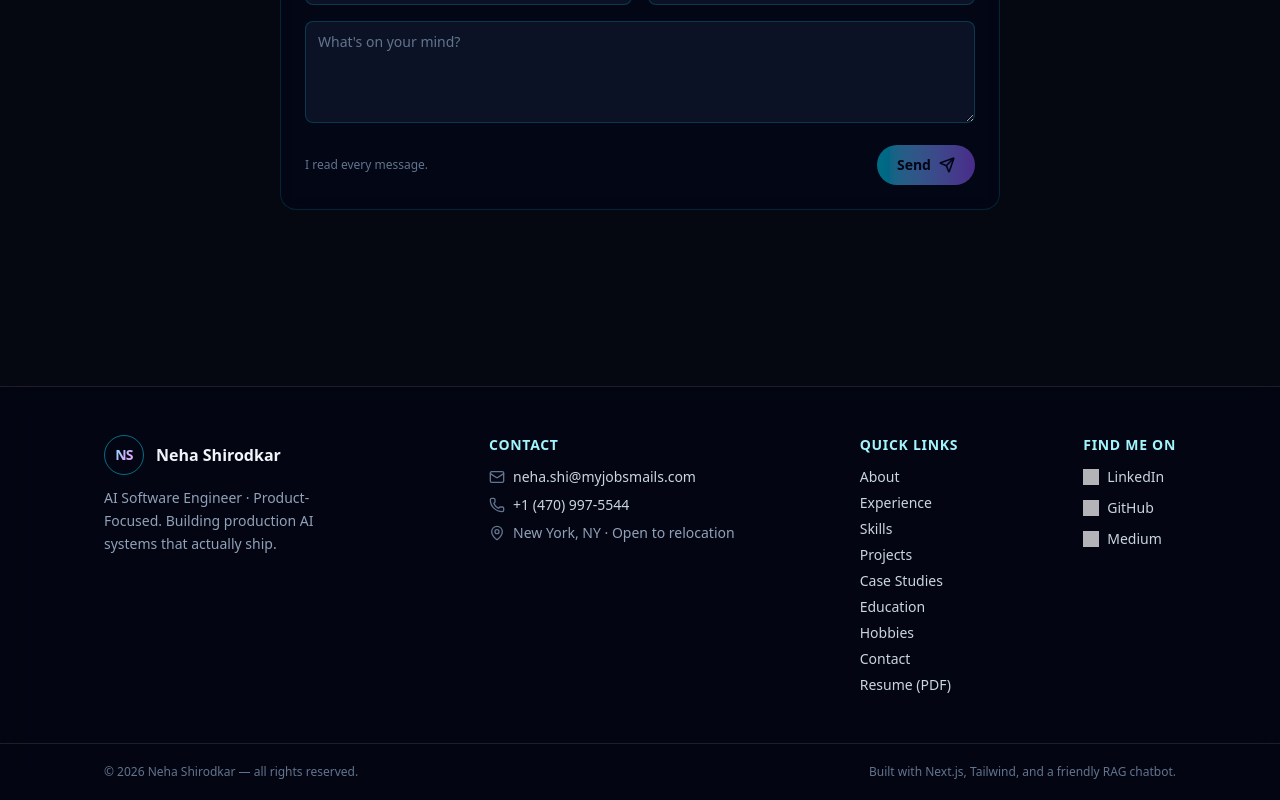
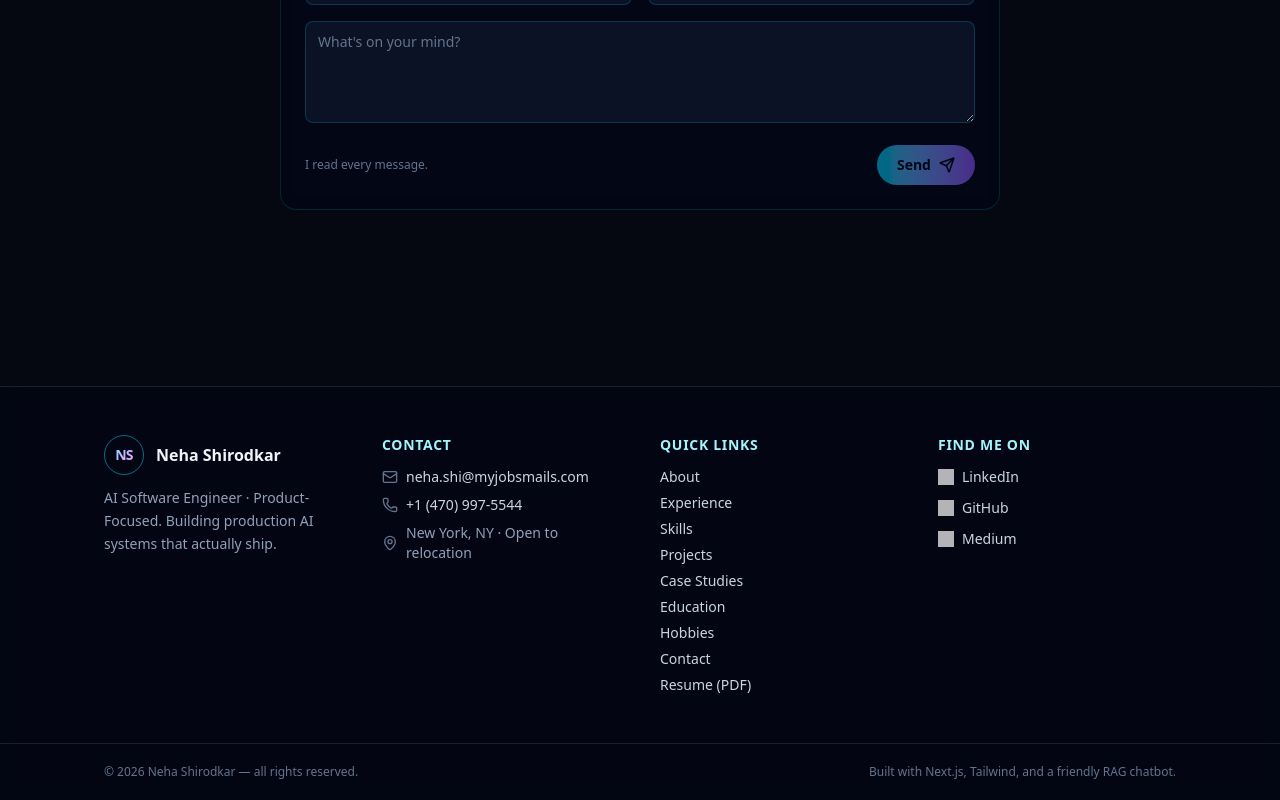
Before and after one commit to nehashirodkar/neyfolio, a Next.js app: page / in a window 1280 px wide. Shown: the part 8679-9479 px from the top of the page. Built offline with nearby package versions, Linux system fonts and the light colour scheme; grey boxes are pictures that could not be loaded.

Commit message:
Footer: switch from flex to responsive grid for better mobile/tablet layout

```diff
--- a/components/layout/Footer.tsx
+++ b/components/layout/Footer.tsx
@@ -21,7 +21,7 @@ const QUICK_LINKS = [
 export default function Footer() {
   return (
     <footer className="border-t border-white/10 mt-20 relative z-10 bg-slate-950/30 backdrop-blur-md">
-      <div className="max-w-6xl mx-auto px-6 sm:px-10 py-12 flex flex-col sm:flex-row sm:flex-wrap sm:justify-between gap-10">
+      <div className="max-w-6xl mx-auto px-6 sm:px-10 py-12 grid grid-cols-1 sm:grid-cols-2 lg:grid-cols-4 gap-10 justify-items-start">
         {/* Brand + tagline — clicking the logo/name returns to the top */}
         <div className="space-y-3 max-w-[260px]">
           <Link
```
